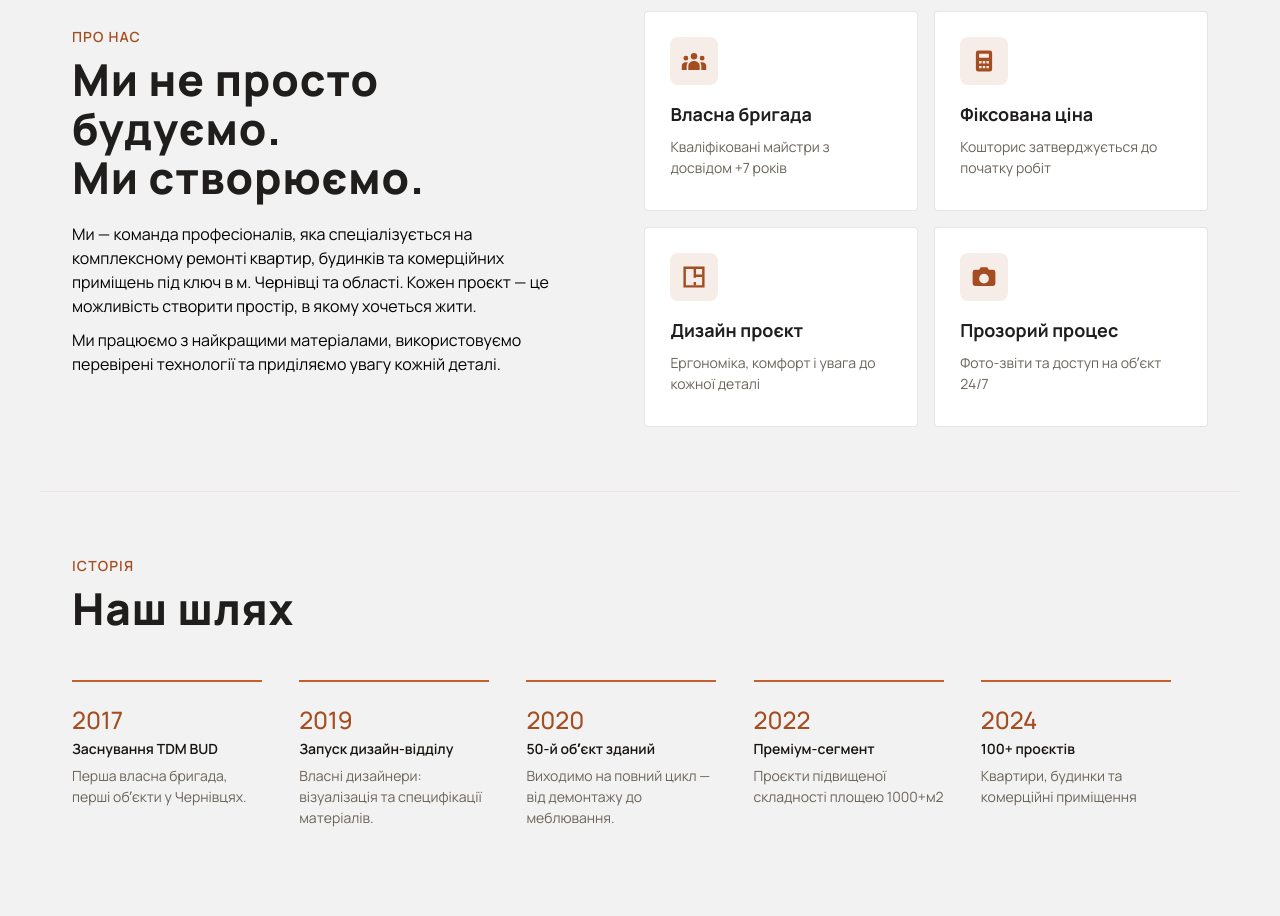
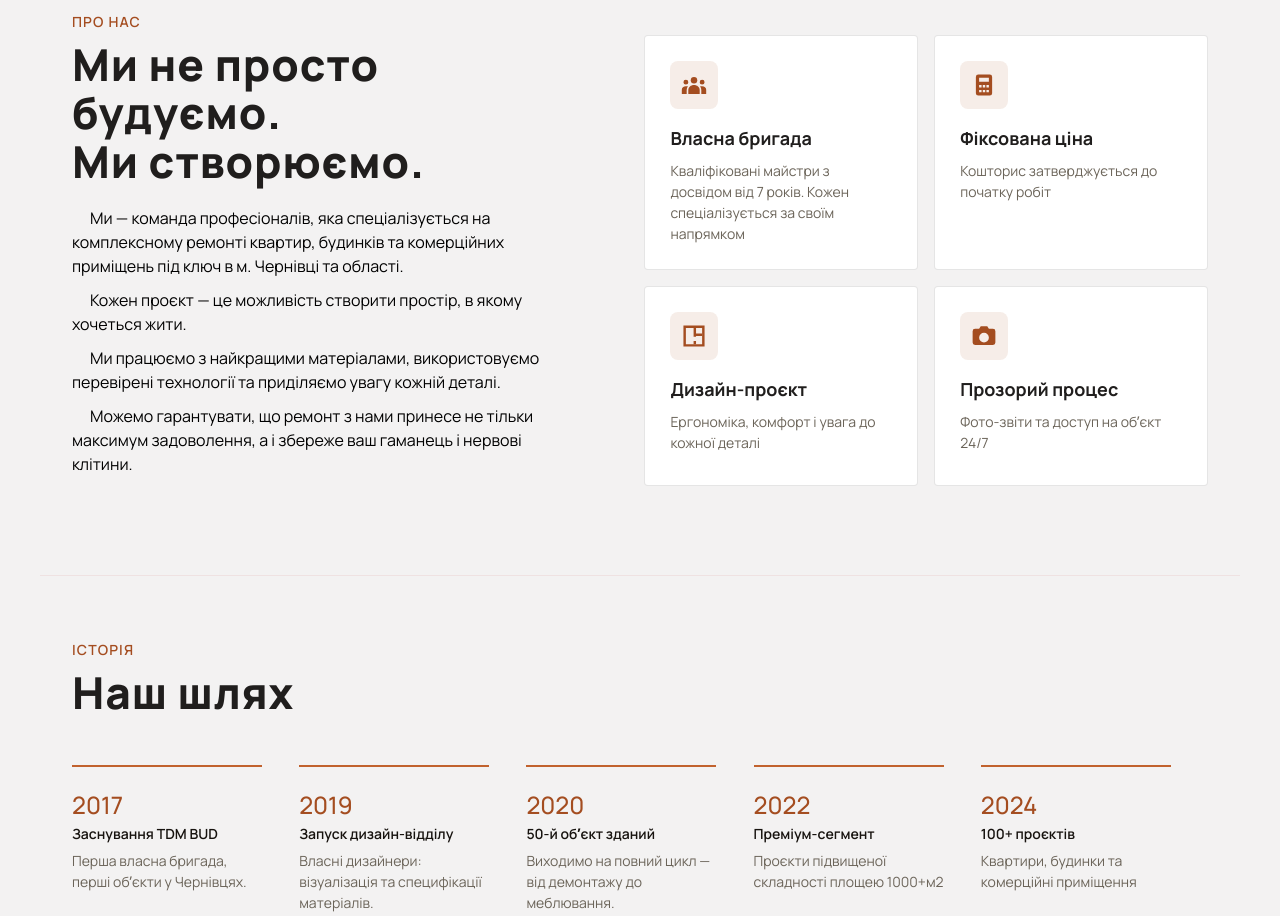
Before and after one commit to Pavlo-Malysh/tdm-bud, a website built with Vite: page src/index.html in a window 1280 px wide. Shown: the part 1020-1936 px from the top of the page. Built offline with nearby package versions, Linux system fonts and the light colour scheme.

Commit message:
update content text about, hero

```diff
--- a/src/css/about.css
+++ b/src/css/about.css
@@ -25,11 +25,14 @@
   margin-bottom: 20px;
 }
 
-.about-text {
+.about-text,
+.about-text-one {
+  text-indent: 18px;
   margin-bottom: 10px;
 }
 
 .about-subtext {
+  text-indent: 18px;
   margin-bottom: 25px;
 }
 
--- a/src/css/process.css
+++ b/src/css/process.css
@@ -65,7 +65,7 @@
 .process-list-wrap {}
 
 .process-list-title {
-  font-size: 16px;
+  font-size: 18px;
   font-weight: 600;
   color: var(--white);
   margin-bottom: 6px;
--- a/src/partials/about.html
+++ b/src/partials/about.html
@@ -6,10 +6,13 @@
         <h2 class="about-title">Ми не просто будуємо. <br>
           Ми створюємо.</h2>
         <p class="about-text">Ми — команда професіоналів, яка спеціалізується на комплексному ремонті квартир,
-          будинків та комерційних приміщень під ключ в м. Чернівці та області. Кожен проєкт — це можливість створити
+          будинків та комерційних приміщень під ключ в м. Чернівці та області.</p>
+        <p class="about-text">Кожен проєкт — це можливість створити
           простір, в якому хочеться жити.</p>
-        <p class="about-subtext">Ми працюємо з найкращими матеріалами, використовуємо перевірені технології та
+        <p class="about-text-one">Ми працюємо з найкращими матеріалами, використовуємо перевірені технології та
           приділяємо увагу кожній деталі.</p>
+        <p class="about-subtext">Можемо гарантувати, що ремонт з нами принесе не тільки максимум
+          задоволення, а і збереже ваш гаманець і нервові клітини.</p>
       </div>
 
       <ul class="about-list">
@@ -20,7 +23,8 @@
             </svg>
           </span>
           <h3 class="about-list-title">Власна бригада</h3>
-          <p class="about-list-text">Кваліфіковані майстри з досвідом +7 років</p>
+          <p class="about-list-text">Кваліфіковані майстри з досвідом від 7 років. Кожен спеціалізується за своїм
+            напрямком</p>
         </li>
         <li class="about-item">
           <span class="about-icon-box">
@@ -37,7 +41,7 @@
               <use href="./sprite.svg#icon-plan"></use>
             </svg>
           </span>
-          <h3 class="about-list-title">Дизайн проєкт</h3>
+          <h3 class="about-list-title">Дизайн-проєкт</h3>
           <p class="about-list-text">Ергономіка, комфорт і увага до кожної деталі</p>
         </li>
         <li class="about-item">
--- a/src/partials/hero.html
+++ b/src/partials/hero.html
@@ -24,7 +24,7 @@
         <p class="hero-item-text">задоволених клієнтів</p>
       </li>
       <li class="hero-item">
-        <p class="hero-item-subtitle">24 год</p>
+        <p class="hero-item-subtitle">48 год</p>
         <p class="hero-item-text">на відповідь із кошторисом</p>
       </li>
     </ul>
```
